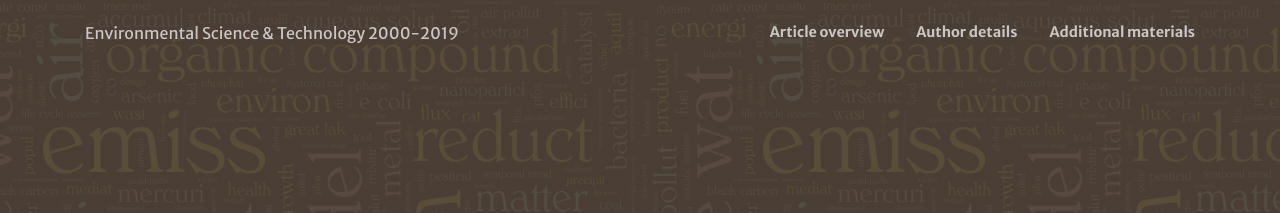
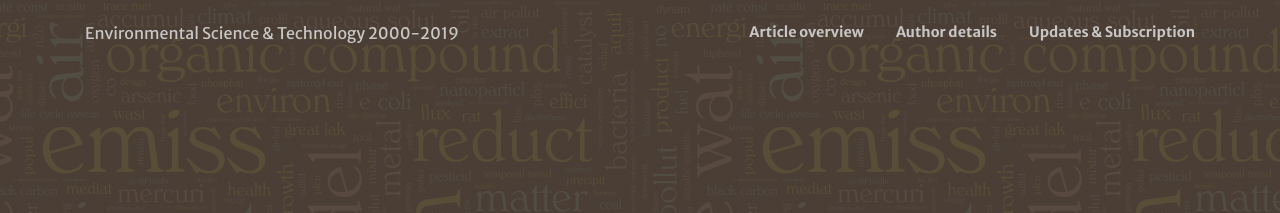
Before and after one commit to starfriend10/EST, a Jekyll site: the page built from index.md, in a window 1280 px wide. Shown: the top 213 px of the page. Built offline with Jekyll 4.4.1, drawn with Linux system fonts in a browser that asks for light colours; nearby versions of some CDN libraries.

Commit message:
Update menus.yml

```diff
--- a/_data/menus.yml
+++ b/_data/menus.yml
@@ -7,5 +7,5 @@ header:
   url: research/all_overview.html
 - title: Author details
   url: research/all_authors.html
-- title: Additional materials
+- title: Updates & Subscription
   url: research/all_materials.html
```
